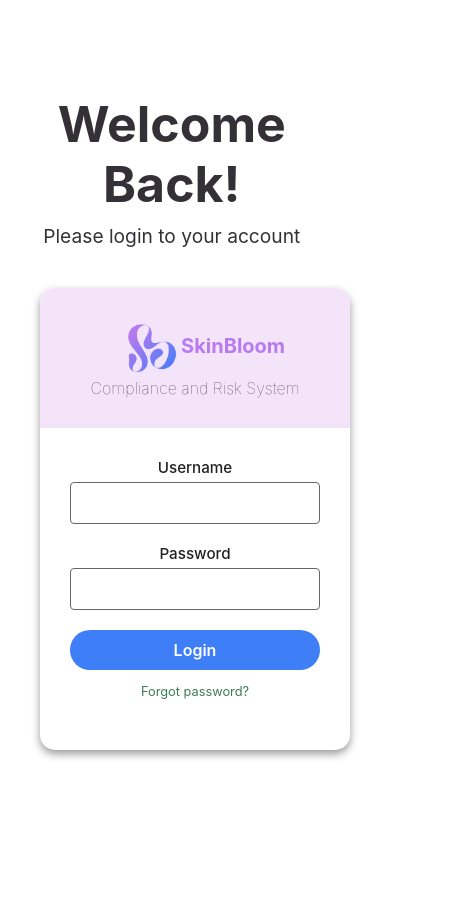
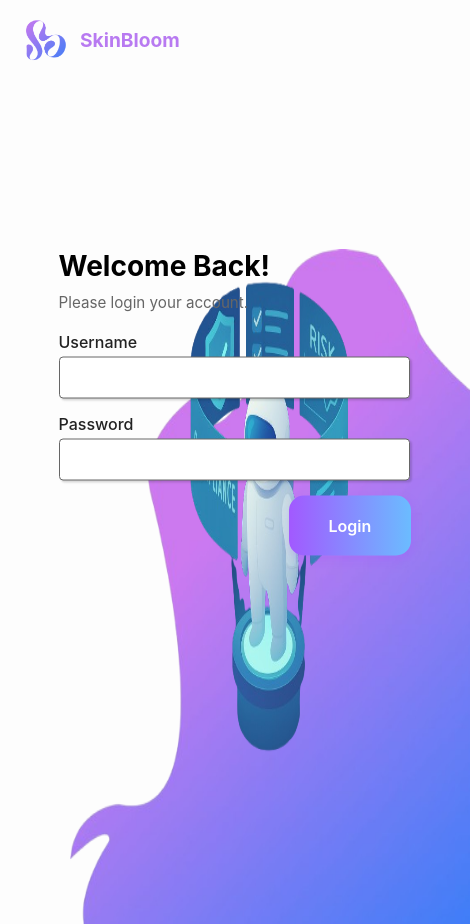
Before and after one commit to jaspercch11/comb, a website: page index.html in a window 390 px wide. Shown: the whole page, 470 px wide, since content can reach past the window. Before the commit the page ends 844 px from the top, so only its background shows below. Drawn offline with Linux system fonts and the light colour scheme.

Commit message:
Add files via upload

```diff
--- a/AUDIT.JS
+++ b/AUDIT.JS
@@ -185,6 +185,10 @@ async function loadActivities(){
     });
   }catch(err){ /* no-op */ }
 }
+
+
+
+
 
 function openActivityModal(activity){
   const overlay = document.createElement('div');
--- a/css/login.css
+++ b/css/login.css
@@ -6,152 +6,108 @@
 }
 
 body {
-      background-color: white;
-      min-height: 100vh;
+  background: #fdfdfd;
+  height: 100vh;
+  margin: 0;
+  overflow: hidden;
+  position: relative;
   display: flex;
   align-items: center;
   justify-content: center;
-      padding: 40px;
 }
 
-    .container {
+/* Logo */
+.logo {
+  position: absolute;
+  top: 20px;
+  left: 40px;
   display: flex;
-      background-color: white;
-      width: 100%;
-      max-width: 1000px;
-      justify-content: space-between;
   align-items: center;
-      gap: 40px;
+  gap: 10px;
+  z-index: 2;
 }
 
-    .left-side {
-        display: flex;
-        flex-direction: column;
-        padding-left: 20px;
-        text-align: center;
-        margin-left:-15%;
+.logo img {
+  width: 50px;
+  height: auto;
 }
 
-    .left-side h1 {
-      font-size: 50px;
-      font-weight: 700;
-      color: #333135;
-      margin-bottom: 10px;
+.logo strong {
+  font-size: 1.2rem;
+  color: #B87AF1;
 }
 
-    .left-side p {
-      font-size: 1.2rem;
-      color: #333135;
+/* Login Box */
+  .login-box {
+    position: absolute;
+    top: 50%;
+    left: 15%;
+    transform: translateY(-50%);
+    width: 350px;
   }
 
-    .login-card {
-      max-width: 400px;
-      border-radius: 15px;
-      box-shadow: 0 4px 8px rgba(0,0,0,0.4);
-      overflow: hidden;
+.login-box h2 {
+  font-weight: bold;
+  font-size: 28px;
+  margin-bottom: 10px;
+  text-align: left;
 }
 
-    .login-header {
-      background-color: #F3E4F9;
-      padding: 30px;
-      text-align: center;
-      border-top-left-radius: 15px;
-      border-top-right-radius: 15px;
-      display: flex;
-      flex-direction: column;
-
+.login-box p {
+  font-size: 0.95rem;
+  color: #666;
+  text-align: left;
+  margin-bottom: 20px;
 }
 
-    .top{
-      display: flex;
-      margin-left: 1em;
-    }
-
-    .p p{
-      color: #333135;
-      font-weight: 100;
-      opacity: 90%;
-    }
-
-
-
-    .login-header h1{
-        color: #B87AF1;
-        font-size: 20px;
-        text-align: center;
-        margin-top: 6.8%;
-    }
-
-    .login-header img {
-      height: 60px;
-      margin-left: 15%;
-    }
-
-    .login-body {
-      padding: 30px;
-    }
-
-    .login-body label {
+.login-box label {
+  font-weight: 500;
+  margin-bottom: 5px;
   display: block;
-      margin-bottom: 5px;
-      font-weight: 500;
-      font-size: 0.95rem;
   color: #222;
 }
 
-    .login-body input {
+.login-box input {
   width: 100%;
   padding: 10px;
-      margin-bottom: 20px;
+  margin-bottom: 15px;
   border: 1px solid #666;
   border-radius: 4px;
   font-size: 1rem;
+  box-shadow: 2px 2px 2px rgba(0, 0, 0, 0.15);
 }
 
-    .login-body input:focus{
-      outline-color: #3178fbb6
+.login-box input:focus {
+  outline-color: #3178fbb6;
 }
 
-    .login-body button {
-      width: 100%;
-      background-color: #3e7ef7;
+.login-box button {
+  width: 35%;
+  background: linear-gradient(90deg, #a259ff, #6bbcff);
   color: white;
-      padding: 10px;
+  padding:20px 0 20px 0px;
   border: none;
-      border-radius: 50px;
+  border-radius: 15px;
   font-weight: 600;
   font-size: 1rem;
   cursor: pointer;
+  margin-left: 230px;
+  box-shadow: 2px 4px 10px rgba(162, 89, 255, 0.3);
+  transition: 0.3s ease;
 }
 
-    .login-body .forgot {
-      text-align: center;
-      margin-top: 10px;
+.login-box button:hover {
+  opacity: 0.9;
 }
 
-    .login-body .forgot a {
+.login-box small a {
   font-size: 0.8rem;
   color: #3c7b57;
   text-decoration: none;
 }
 
-    .login-body .forgot a:hover {
+.login-box small a:hover {
   text-decoration: underline;
-    }
-
-    @media (max-width: 768px) {
-      .container {
-        flex-direction: column;
-        text-align: center;
-      }
-
-      .left-side {
-        padding: 0;
-      }
-
-      .login-card {
-        width: 100%;
-      }
 }
 
 #result {
@@ -159,9 +115,31 @@
   color: rgb(169, 16, 16);
   padding: 10px;
   border-radius: 5px;
-
+  text-align: center;
 }
 
+/* Background Shape */
+.bg-shape {
+  position: absolute;
+  bottom: 0px;
+  right: -10px;
+  width: 60%;
+  height: 85%;
+  z-index: -2;
+}
+
+/* Astronaut */
+.astronaut {
+  position: absolute;
+  bottom: 0.5em;
+  right: 8em;
+  width: 30%;
+  z-index: -1;
+  height: 80%;
+  width: 25%;
+}
+
+/* Animation */
 @keyframes shake {
   0% { transform: translateX(0); }
   25% { transform: translateX(-5px); }
@@ -170,7 +148,31 @@
   100% { transform: translateX(0); }
 }
 
-/* Add shake animation on invalid input */
 .shake {
   animation: shake 0.3s ease forwards;
 }
+
+/* Responsive */
+@media (max-width: 768px) {
+  .login-box {
+    width: 90%;
+  }
+
+  .astronaut {
+    width: 180px;
+    right: 30px;
+    bottom: 30px;
+  }
+
+  .bg-shape {
+    width: 400px;
+    bottom: -80px;
+    right: -80px;
+    height: 80%;
+  }
+
+  .logo {
+    left: 20px;
+    top: 15px;
+  }
+}
--- a/index.html
+++ b/index.html
@@ -7,50 +7,37 @@
 </head>
 <body>
 
-  <!-- ========================================
-       >>> MAIN CONTAINER <<<
-       ======================================== -->
-  <div class="container">
-
-    <!-- ========== LEFT SIDE MESSAGE ========== -->
-    <div class="left-side">
-      <h1>Welcome Back!</h1>
-      <p>Please login to your account</p>
+  <!-- LOGO (Floating Top Left) -->
+  <div class="logo">
+    <img src="img/logo.png" alt="Logo" />
+    <strong>SkinBloom</strong>
   </div>
 
-    <!-- ========== LOGIN CARD SECTION ========== -->
-    <div class="login-card">
+  <!-- LOGIN BOX CENTER -->
+  <div class="login-box">
+    <h2>Welcome Back!</h2>
+    <p>Please login your account.</p>
 
-      <!-- ----- LOGIN HEADER (Logo + Title) ----- -->
-      <div class="login-header">
-        <div class="top">
-          <img src="img/logo.png" alt="Logo" />
-          <h1>SkinBloom</h1>
-        </div>
-        <div class="p">
-          <p>Compliance and Risk System</p>
-        </div>
+    <form id="loginForm">
+      <div class="mb-3">
+        <label class="form-label" for="username">Username</label>
+        <input type="text" class="form-control" id="username" required>
       </div>
 
-      <!-- ----- LOGIN FORM BODY ----- -->
-      <div class="login-body">
-        <form id="loginForm">
-          <label for="username">Username</label>
-          <input type="text" id="username" required>
+      <div class="mb-3">
+        <label class="form-label" for="password">Password</label>
+        <input type="password" class="form-control" id="password" required>
+      </div>
 
-          <label for="password">Password</label>
-          <input type="password" id="password" required>
-
-          <button type="submit">Login</button>
+      <button type="submit" class="btn login-btn w-100">Login</button>
     </form>
 
-        <p class="forgot"><a href="#">Forgot password?</a></p>
     <p id="result"></p>
   </div>
 
-    </div>
-  </div>
-
+  <!-- BACKGROUND SHAPE & ASTRONAUT -->
+  <img src="img/bg.png" alt="Background Shape" class="bg-shape">
+  <img src="img/robot.png" alt="Astronaut" class="astronaut">
 
   <!-- ========================================
        >>> LOGIN LOGIC SCRIPT <<<
@@ -58,50 +45,39 @@
   <script>
     const form = document.getElementById('loginForm');
     const result = document.getElementById('result');
-    const name = 'admin';
-    const pass = 'admin123';
 
     form.addEventListener('submit', async (e) => {
       e.preventDefault();
 
-      const usernameInput = document.getElementById('username');
-      const passwordInput = document.getElementById('password');
+      const username = document.getElementById('username').value.trim();
+      const password = document.getElementById('password').value.trim();
 
-      const username = usernameInput.value;
-      const password = passwordInput.value;
+      try {
+        const response = await fetch('http://localhost:3000/login', {
+          method: 'POST',
+          headers: { 'Content-Type': 'application/json' },
+          body: JSON.stringify({ username, password })
+        });
 
-      // Reset styles before validating
-      usernameInput.style.border = '1px solid #ccc';
-      passwordInput.style.border = '1px solid #ccc';
+        const data = await response.json();
 
-      // ==== LOGIN SUCCESS ====
-      if (username === name && password === pass) {
+        if (data.success) {
+          // ✅ Save data from DB to localStorage
+          localStorage.setItem('username', data.username);
+          localStorage.setItem('position', data.position);
+
           result.textContent = "Login Successfully";
           result.style.color = 'green';
-        result.style.display = "block";
 
-        setTimeout(() => {
-          window.location.href = 'loading.html'; // 👈 redirect on success
-        }, 1000);
-      }
-      // ==== LOGIN FAILURE ====
-      else {
+          // Redirect after success
+          setTimeout(() => window.location.href = 'loading.html', 1000);
+        } else {
           result.textContent = "Invalid credentials";
           result.style.color = 'red';
-        result.style.display = "block";
-
-        // Animate and highlight incorrect fields
-        usernameInput.classList.add('shake');
-        passwordInput.classList.add('shake');
-
-        // Add red border on failure
-        usernameInput.style.border = '1px solid red';
-        passwordInput.style.border = '1px solid red';
-
-        // Optional redirect (you can remove this if not needed)
-        setTimeout(() => {
-          window.location.href = 'index.html';
-        }, 600);
+        }
+      } catch (error) {
+        result.textContent = "⚠️ Server error. Try again later.";
+        result.style.color = 'red';
       }
     });
   </script>
```
Also changed, not shown: audit.html (+17 -3 lines), findings.html (+1 -1 lines), findings.js (+8 -0 lines), server.js (+28 -0 lines), img/bg.png (added), img/robot.png (added). Lines whose indentation alone changed are shown as unchanged.
